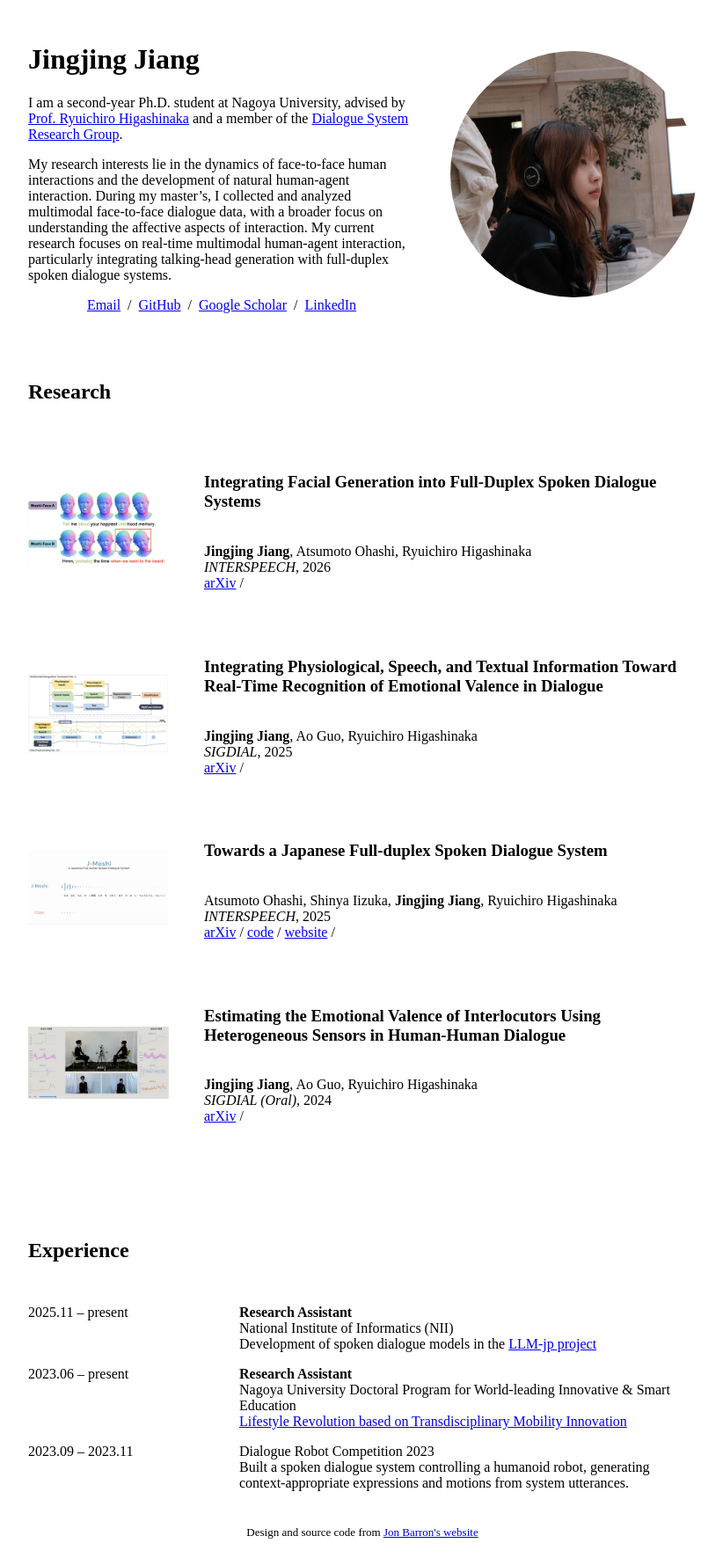
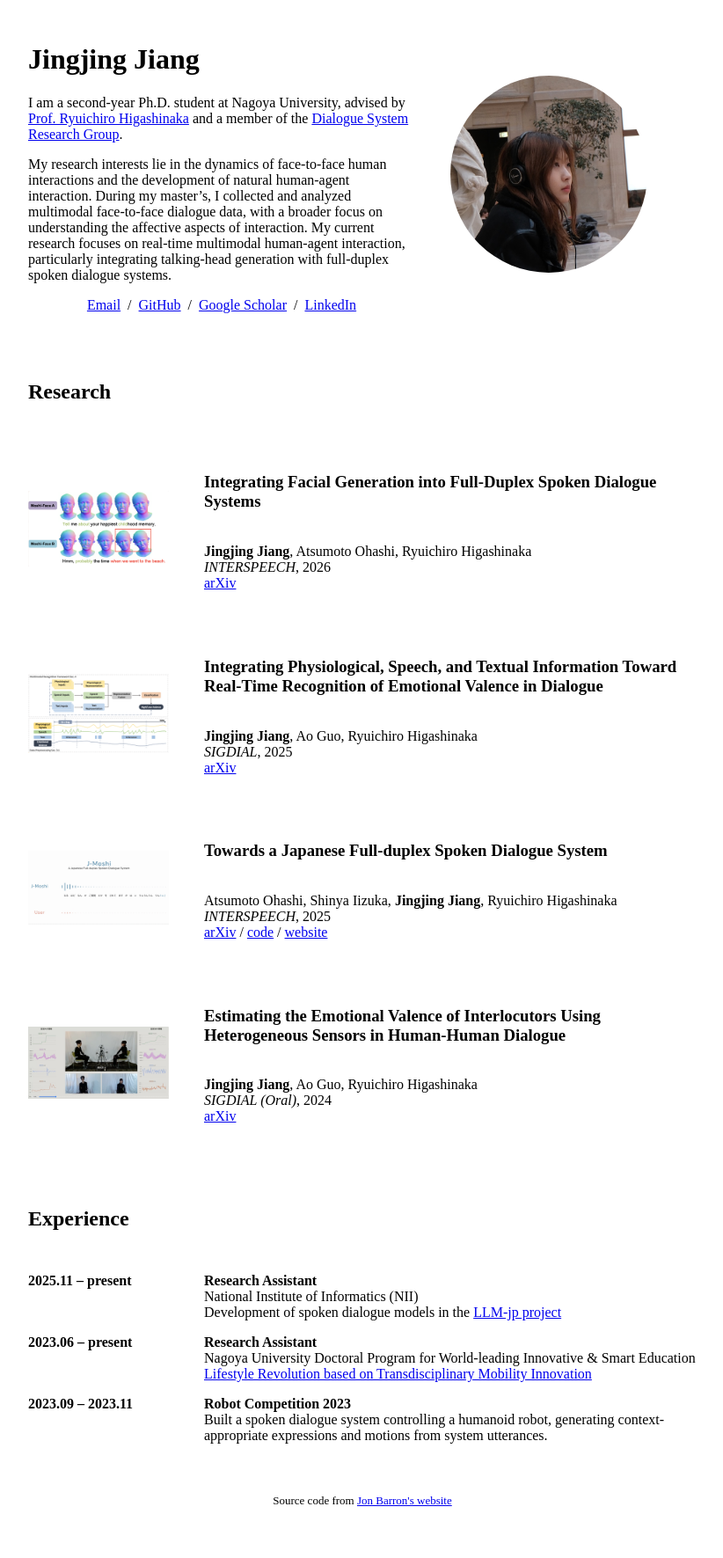
Before and after one commit to jjzip/jjzip.github.io, a Jekyll site: the page built from _posts/2026-09-12-integrate-facial.markdown, in a window 1280 px wide. Shown: the whole page at 88% size, without its empty margins (228-1050 px from the left). Built offline with Jekyll 4.4.1, drawn with Linux system fonts in a browser that asks for light colours; after the commit the page ends 1735 px from its top, so only the background shows below that.

```diff
--- a/_layouts/default.html
+++ b/_layouts/default.html
@@ -48,7 +48,7 @@
               </p>
             </td>
             <td style="padding:2.5%;width:40%;max-width:40%">
-              <img style="width:100%;max-width:100%;border-radius:50%" alt="profile photo" src="images/profile.jpg">
+              <img style="width:80%;max-width:80%;border-radius:50%" alt="profile photo" src="images/profile.jpg">
             </td>
           </tr>
         </table>
@@ -73,18 +73,17 @@
               <h3>{{post.title}}</h3>
               <br>
               {{post.authors}}
-
               <br>
               <em>{{post.venue}}</em>, {{ post.date | date: "%Y" }}
               <br>
               {% if post.arxiv %}
-              <a href="{{post.arxiv}}">arXiv</a> /
+              <a href="{{post.arxiv}}">arXiv</a>
               {% endif %}
               {% if post.video %}
               <a href="{{post.video}}">video</a> /
               {% endif %}
               {% if post.code %}
-              <a href="{{post.code}}">code</a> /
+              / <a href="{{post.code}}">code</a>
               {% endif %}
               {% if post.poster %}
               <a href="{{post.poster}}">poster</a> /
@@ -93,7 +92,7 @@
               <a href="{{post.slides}}">slides</a> /
               {% endif %}
               {% if post.website %}
-              <a href="{{post.website}}">website</a> /
+              / <a href="{{post.website}}">website</a>
               {% endif %}
               {% if post.youtube %}
               <a href="{{post.youtube}}">youtube</a> /
@@ -107,8 +106,6 @@
           {% endfor %}
         </table>
         <br>
-        <br>
-        <br>
         <table style="width:100%;border:0px;border-spacing:0px;border-collapse:separate;margin-right:auto;margin-left:auto;">
           <tr>
             <td style="padding:2.5%;width:100%;vertical-align:middle">
@@ -118,10 +115,10 @@
         </table>
         <table style="width:100%;border:0px;border-spacing:0px;border-collapse:separate;margin-right:auto;margin-left:auto;">
           <tr>
-            <td style="padding:1% 2.5%;width:30%;vertical-align:top">
-              2025.11 &ndash; present
+            <td style="padding:1% 2.5%;width:25%;vertical-align:top">
+              <strong>2025.11 &ndash; present</strong>
             </td>
-            <td style="padding:1% 2.5%;width:70%;vertical-align:top">
+            <td style="padding:1% 2.5%;width:75%;vertical-align:top">
               <strong>Research Assistant</strong>
               <br>
               National Institute of Informatics (NII)
@@ -130,10 +127,10 @@
             </td>
           </tr>
           <tr>
-            <td style="padding:1% 2.5%;width:30%;vertical-align:top">
-              2023.06 &ndash; present
+            <td style="padding:1% 2.5%;width:25%;vertical-align:top">
+              <strong>2023.06 &ndash; present</strong>
             </td>
-            <td style="padding:1% 2.5%;width:70%;vertical-align:top">
+            <td style="padding:1% 2.5%;width:75%;vertical-align:top">
               <strong>Research Assistant</strong>
               <br>
               Nagoya University Doctoral Program for World-leading Innovative &amp; Smart Education
@@ -142,23 +139,23 @@
             </td>
           </tr>
           <tr>
-            <td style="padding:1% 2.5%;width:30%;vertical-align:top">
-              2023.09 &ndash; 2023.11
+            <td style="padding:1% 2.5%;width:25%;vertical-align:top">
+              <strong>2023.09 &ndash; 2023.11</strong>
             </td>
-            <td style="padding:1% 2.5%;width:70%;vertical-align:top">
-              Dialogue Robot Competition 2023
+            <td style="padding:1% 2.5%;width:75%;vertical-align:top">
+              <strong>Robot Competition 2023</strong>
               <br>
               Built a spoken dialogue system controlling a humanoid robot, generating context-appropriate expressions and motions from system utterances.
             </td>
           </tr>
         </table>
-
+        <br>
         <table style="width:100%;border:0px;border-spacing:0px;border-collapse:separate;margin-right:auto;margin-left:auto;">
           <tr>
             <td style="padding:0px">
               <br>
               <p style="text-align:center;font-size:small;">
-                Design and source code from <a style="font-size:small;" href="https://jonbarron.info">Jon Barron's website</a>
+                Source code from <a style="font-size:small;" href="https://jonbarron.info">Jon Barron's website</a>
               </p>
             </td>
           </tr>
```
Also changed, not shown: other parts of _layouts/default.html (+2 -2 lines), style.scss (+11 -7 lines).
